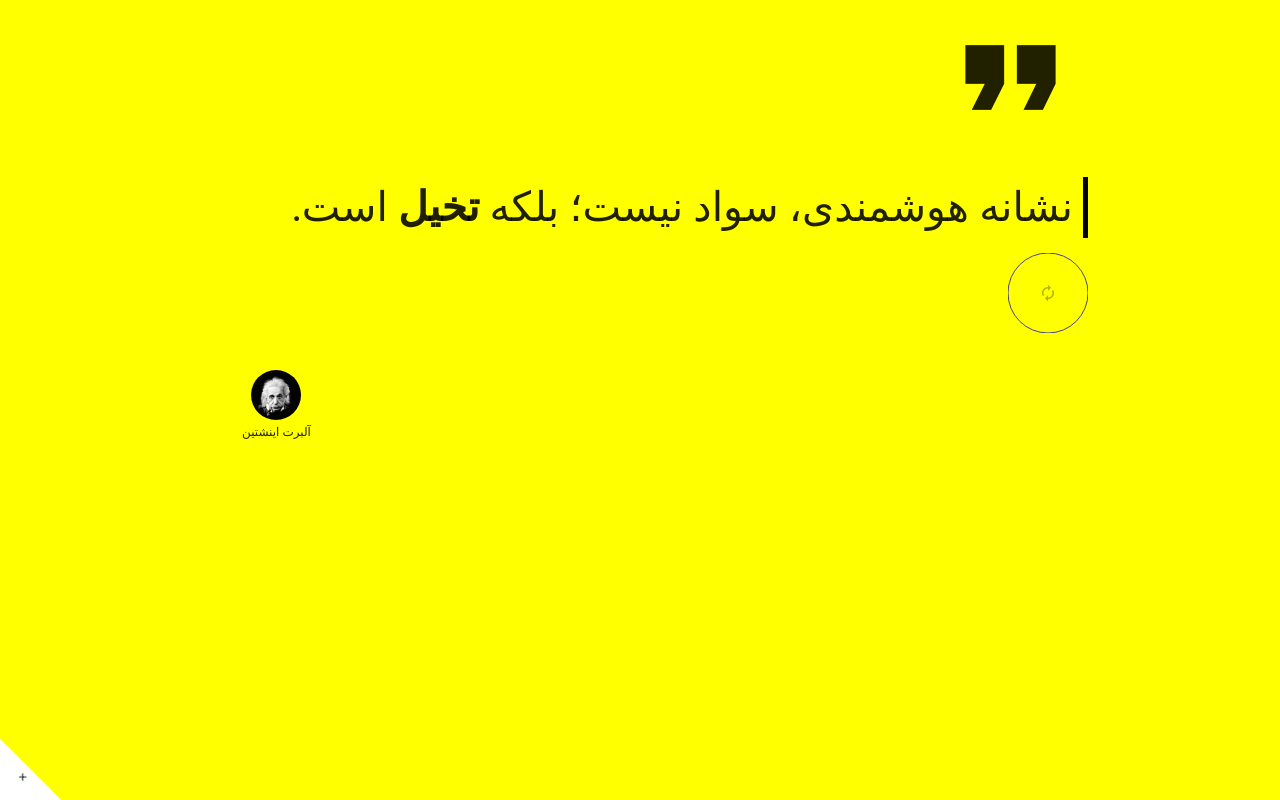
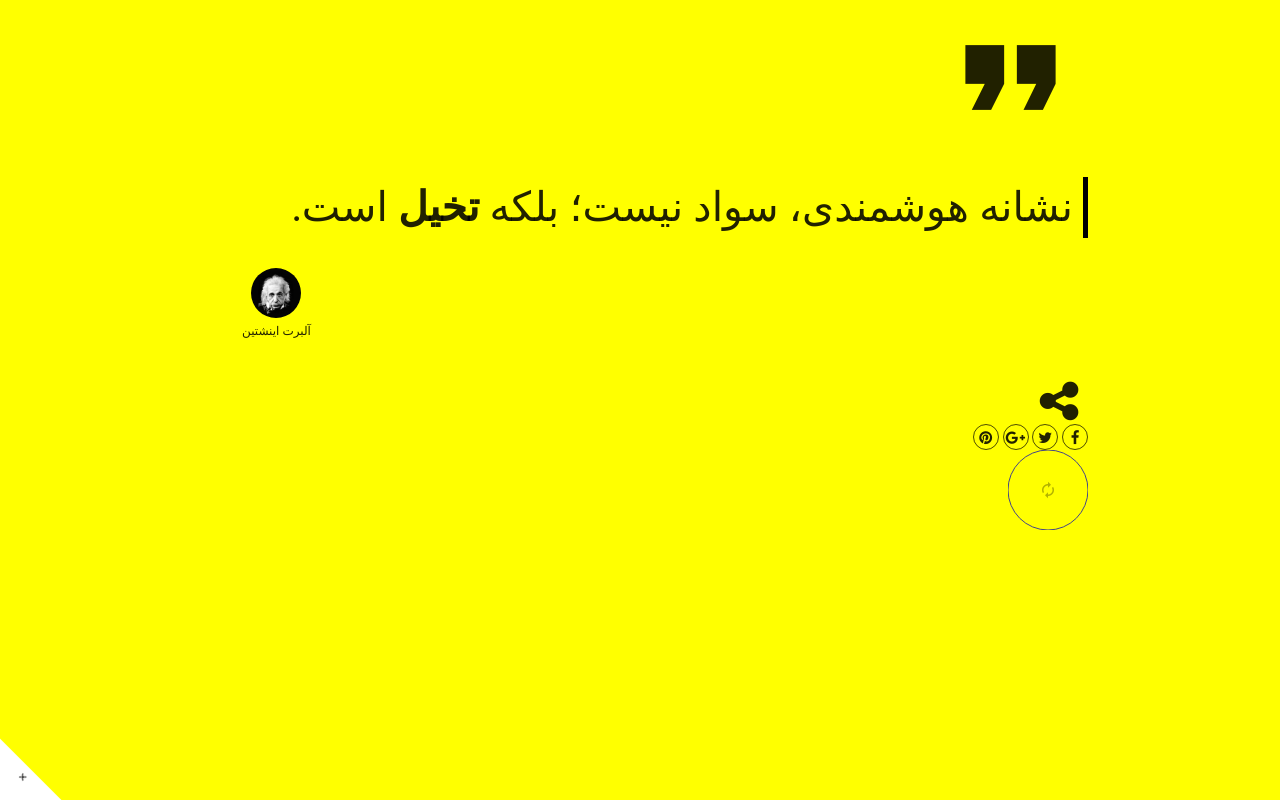
Before and after one commit to HamidRezaSepehr/Sukhan, a plain HTML site: page index.html in a window 1280 px wide. Drawn offline with Linux system fonts and the light colour scheme.

Commit message:
Share Icons

```diff
--- a/css/style.css
+++ b/css/style.css
@@ -37,7 +37,7 @@
 
 body {direction: rtl;background: yellow;font-family: 'b yekan';}
 strong {font-weight: 700;}
-/*.quote-body {background-color: rgba(0,0,0,.2);border-radius: 10px;padding: 10px;color: white;}*/
+.quote-body {position: relative;margin-bottom: 140px;}
 .quote-body:before {}
 .quote-body p {padding-right: 10px;border-right: 5px solid black;}
 .quote-author h1 {font-size: 12px;margin: 0;}
@@ -113,3 +113,13 @@ strong {font-weight: 700;}
 	-o-transition: all 300ms ease-out;
 	transition: all 300ms ease-out;
 }
+
+.share i {
+	border: 1px solid rgba(0,0,0,.7);
+	padding-top: 5px;
+	border-radius: 50%;
+	width: 26px;
+	height: 26px;
+}
+
+.share-icon {text-align: center;display: inline-block;}
--- a/index.html
+++ b/index.html
@@ -8,6 +8,8 @@
 		<meta name="viewport" content="width=device-width">
 		<link rel="stylesheet" href="css/materialize.min.css">
 		<link rel="stylesheet" href="css/style.css">
+
+		<link rel="stylesheet" href="https://maxcdn.bootstrapcdn.com/font-awesome/4.6.1/css/font-awesome.min.css">
 
 	</head>
 	<body>
@@ -20,10 +22,22 @@
 							<div class="quote-body">
 								<i class="material-icons quote-icon">format_quote</i>
 								<p><q>نشانه هوشمندی، سواد نیست؛ بلکه <strong>تخیل</strong> است.</q></p>
+
+								<div class="quote-author">
+									<img src="img/albert-einstein.jpg" class="circle" width="50" height="50" alt="Albert Einstein" title="Albert Einstein">
+									<h1>آلبرت اینشتین</h1>
+								</div>
 							</div>
-							<div class="quote-author">
-								<img src="img/albert-einstein.jpg" class="circle" width="50" height="50" alt="Albert Einstein" title="Albert Einstein">
-								<h1>آلبرت اینشتین</h1>
+							<div class="share-holder">
+								<div class="share-icon">
+									<i class="fa fa-fw fa-share-alt fa-3x"></i>
+								</div>
+								<div class="share">
+									<i class="fa fa-fw fa-facebook"></i>
+									<i class="fa fa-fw fa-twitter"></i>
+									<i class="fa fa-fw fa-google-plus"></i>
+									<i class="fa fa-fw fa-pinterest"></i>
+								</div>
 							</div>
 							<div class="refresh">
 								<a href="#"><i class="material-icons">autorenew</i></a>
```
